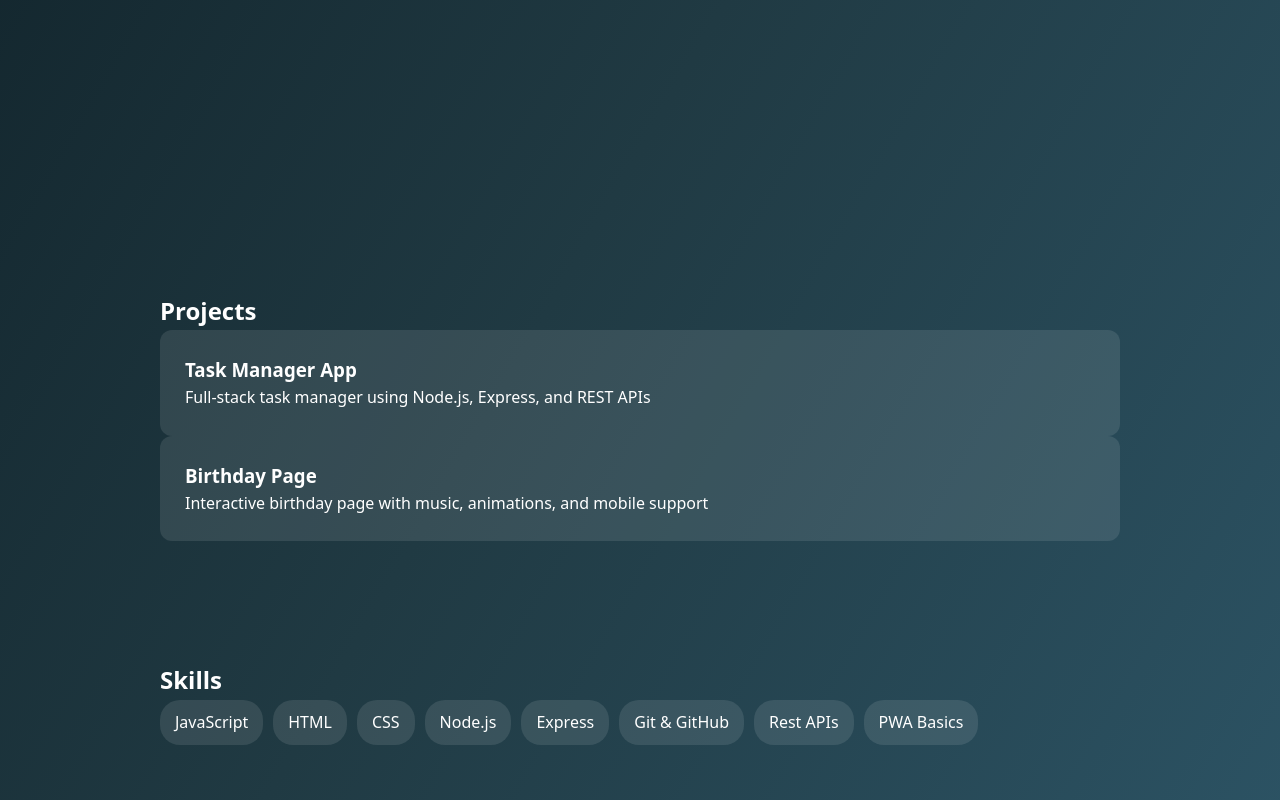
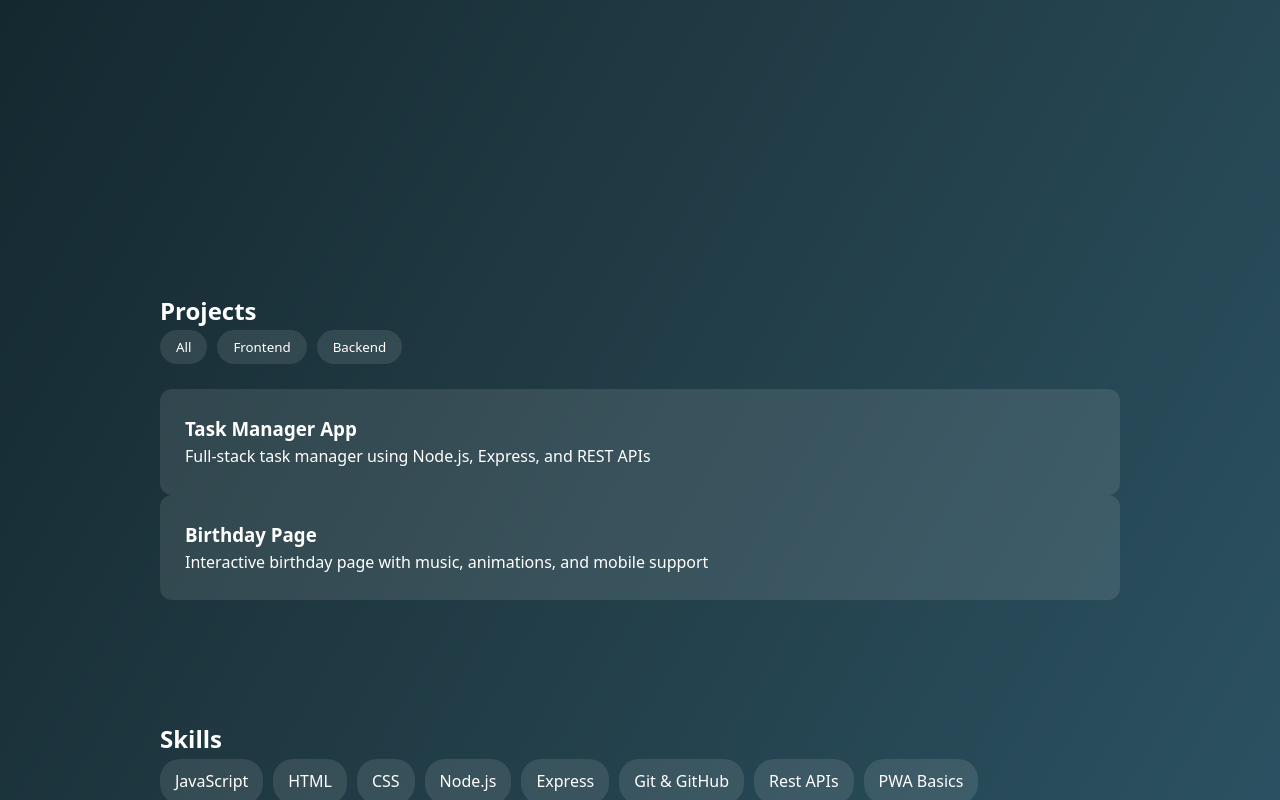
Before and after one commit to toufa176/Portfolio, a plain HTML site: page index.html/index.html in a window 1280 px wide. Shown: the part 568-1368 px from the top of the page. Drawn offline with Linux system fonts and the light colour scheme; files whose address does not match are found by name.

Commit message:
theme updated'

```diff
--- a/assets/css/styles.css
+++ b/assets/css/styles.css
@@ -48,6 +48,26 @@ section {
     border-radius: 12px;
     transition: transform 0.3s;
     cursor: pointer;
+}
+
+.filters {
+    display: flex;
+    gap: 10px;
+    margin-bottom: 25px;
+}
+
+.filters button {
+    padding: 8px 16px;
+    border-radius: 20px;
+    border: none;
+    cursor: pointer;
+    background: var(--card-bg);
+    color: var(--text-color);
+}
+
+.filters button.active {
+    background: #00e5ff;
+    color: #000;
 }
 
 .project:hover {
--- a/index.html/index.html
+++ b/index.html/index.html
@@ -20,6 +20,11 @@
     <main>
         <section class="projects" id="projects">
             <h2>Projects</h2>
+            <div class="filters">
+                <button data-category="alll">All</button>
+                <button data-category="frontend">Frontend</button>
+                <button data-category="backend">Backend</button>
+            </div>
             <div class="project-list" id="project-list"></div>
 
         </section>
--- a/index.html/script.js
+++ b/index.html/script.js
@@ -17,34 +17,39 @@ const projects = [
     {
     name: "Task Manager App",
     description: "Full-stack task manager using Node.js, Express, and REST APIs",
-    github: "https://github.com/toufa176/Task-Manager"
+    github: "https://github.com/toufa176/Task-Manager",
+    category: "backend"
 
     },
     {
         name: "Birthday Page",
         description: "Interactive birthday page with music, animations, and mobile support",
-        github: "https://github.com/toufa176/Birthday"
+        github: "https://github.com/toufa176/Birthday",
+        category: "frontend"
     }
 ];
 
 //Project Rendering Logic
 const projectList = document.getElementById("project-list");
 
-projects.forEach(project =>{
-    const div = document.createElement("div");
-    div.className = "project";
+ function renderProjects(list) {
+    projectList.innerHTML = "";
 
-    div.style.touchAction= "manipulation";
+    list.forEach(project => {
+        const div = document.createElement("div");
+        div.className = "project";
+        div.style.touchAction = "manipulation";
 
-    div.innerHTML = `
-    <h3>${project.name}</h3>
-    <p>${project.description}</p>
-    `;
+        div.innerHTML =`
+        <h3>${project.name} </h3>
+        <p>${project.description}</p>
+        `;
 
-    div.addEventListener("click", () => openModal(project));
-
-    projectList.appendChild(div);
-});
+        div.addEventListener("click", () => openModal (project));
+        projectList.appendChild(div);
+    });
+ }
+renderProjects(projects);
 
 // dynamic  skills
 const skills = [
@@ -115,3 +120,23 @@ toggleBtn.addEventListener("click", () => {
     toggleBtn.textContent =
     document.body.classList.contains("light-theme") ? "❂": "🌙";
 });
+
+const filterButtons = document.querySelectorAll(".filters button");
+
+filterButtons.forEach(btn => {
+    btn.addEventListener("click", () =>{
+        filterButtons.forEach(b => b.classList.remove("active"));
+        btn.classList.add("active");
+
+        const category = btn.dataset.category;
+
+        if (category === "all") {
+            renderProjects(projects);
+
+        } else {
+            const filtered = projects.filter(p = p.category === category);
+            renderProjects (filtered);
+        }
+    });
+
+});
```
